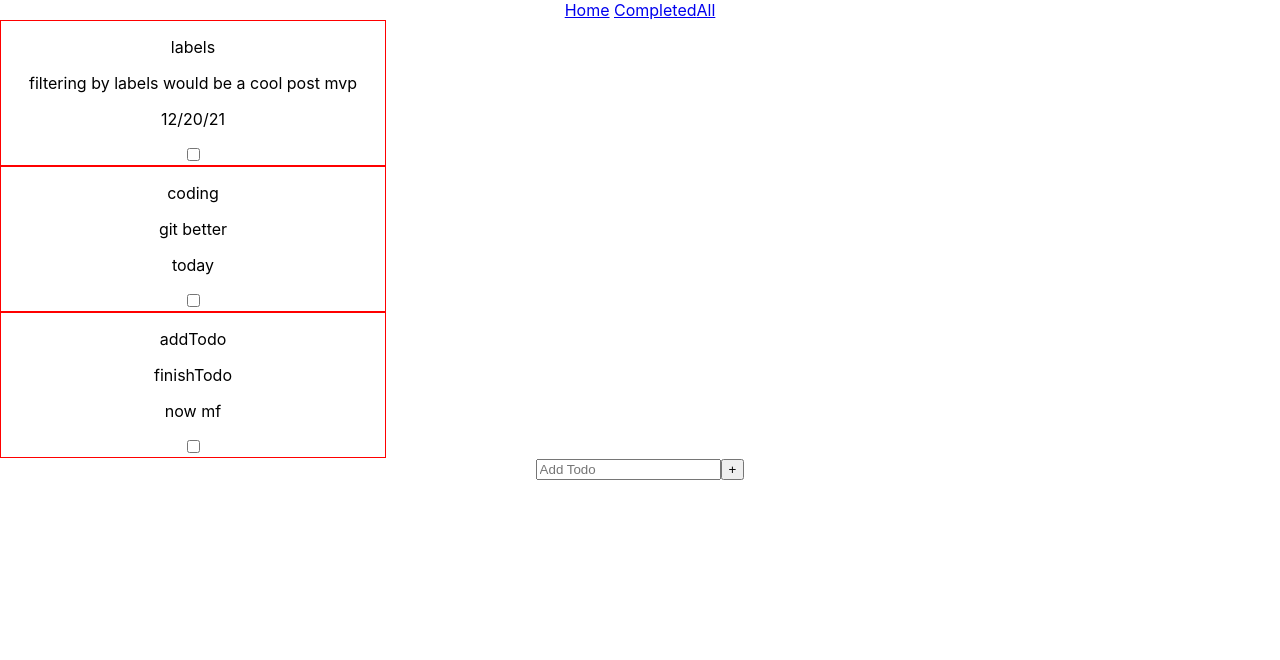
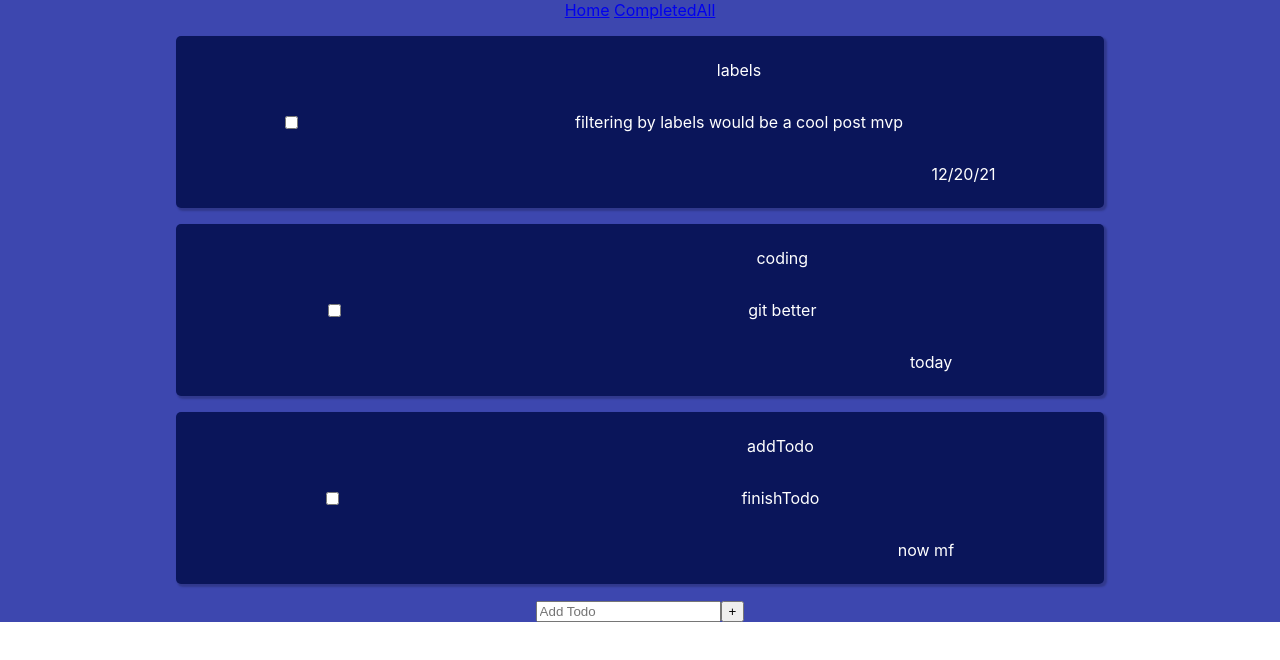
Before and after one commit to yeezick/react-todo, a React (Create React App) app: page / in a window 1280 px wide. Shown: the top 660 px of the page. Built offline with nearby package versions, Linux system fonts and the light colour scheme.

Commit message:
beginning on styling with background color for app and grid template for

```diff
--- a/src/App.css
+++ b/src/App.css
@@ -1,4 +1,5 @@
 .App {
+  background-color: #3d47af;
   text-align: center;
 }
 
--- /dev/null
+++ b/src/components/todo/Todo.css
@@ -0,0 +1,28 @@
+.todo_item {
+  background-color: #0a155a;
+  border-radius: 5px;
+  box-shadow: 2px 2px 2px 1px rgba(0, 0, 0, 0.2);
+  color: white;
+  display: grid;
+  grid-template-areas:
+    ". title title"
+    "checkbox desc desc"
+    ". labels date";
+  max-width: 70%;
+  padding: 0.5rem 1rem;
+  margin: 1rem auto;
+}
+
+.todo_item_title {
+  grid-area: title;
+}
+.todo_item_desc {
+  grid-area: desc;
+}
+.todo_item_date {
+  grid-area: date;
+}
+.todo_item_checkbox {
+  grid-area: checkbox;
+  margin: auto;
+}
--- a/src/components/todo/Todo.jsx
+++ b/src/components/todo/Todo.jsx
@@ -1,6 +1,8 @@
 //! todoItem is rendering twice! look into why this is happening
 import { useState, useEffect } from "react";
 import AddTodo from "./AddTodo";
+
+import "./Todo.css";
 
 const TodoItem = ({ item, defaultList, setDefaultList }) => {
   const [currentTodo, setCurrentTodo] = useState({});
@@ -18,11 +20,12 @@ const TodoItem = ({ item, defaultList, setDefaultList }) => {
   };
 
   return (
-    <div style={{ border: " 1px solid red", maxWidth: "30%" }}>
-      <p className="todo_title">{title}</p>
-      <p className="todo_desc">{description}</p>
-      <p className="todo_date">{date}</p>
+    <div className="todo_item">
+      <p className="todo_item_title">{title}</p>
+      <p className="todo_item_desc">{description}</p>
+      <p className="todo_item_date">{date}</p>
       <input
+        className="todo_item_checkbox"
         type="checkbox"
         checked={currentTodo?.completed ? true : false}
         onChange={(e) => handleCompletion(e)}
```
